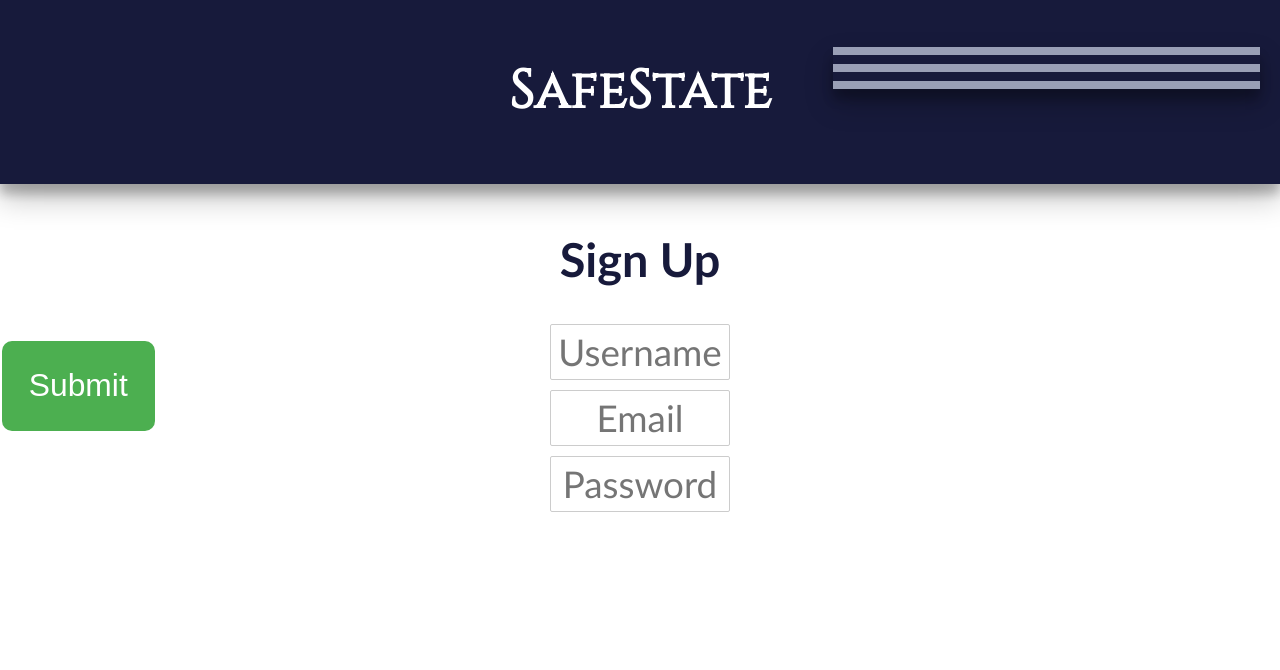
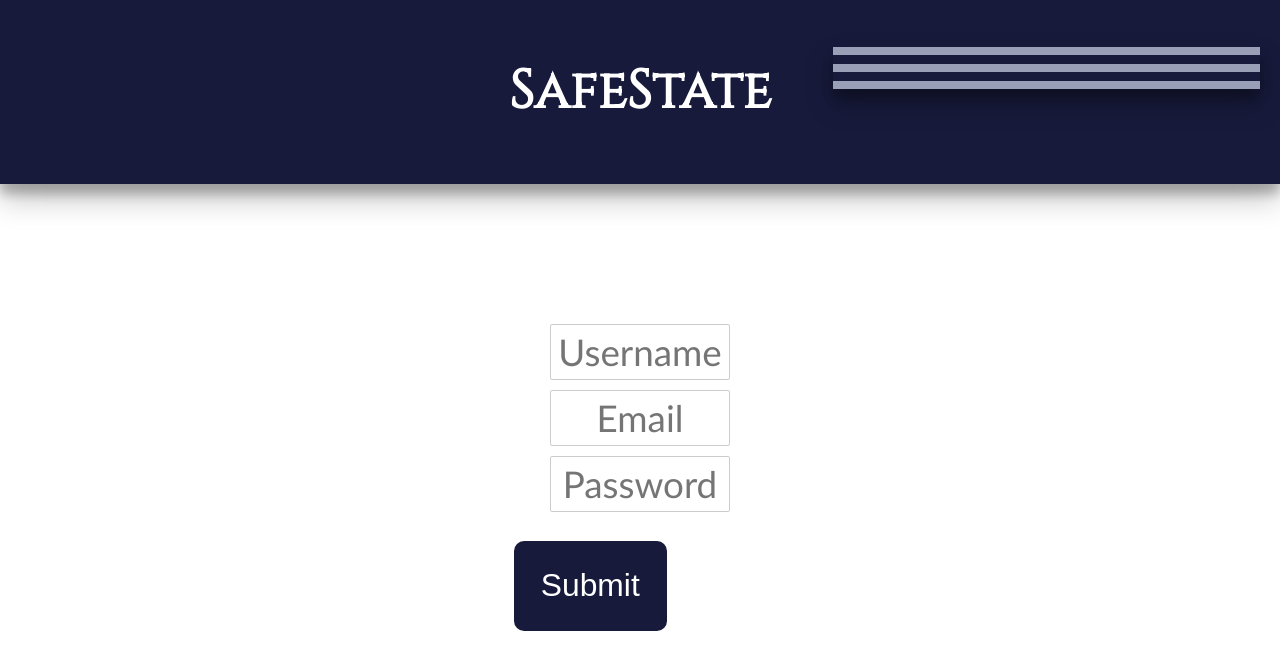
Before and after one commit to iamtor9/solid-computing-machine, a React (Create React App) app in the folder client/: page /signup in a window 1280 px wide. Shown: the top 670 px of the page. Built offline with nearby package versions, Linux system fonts and the light colour scheme.

Commit message:
fixed signup button

```diff
--- a/client/src/components/Form/index.js
+++ b/client/src/components/Form/index.js
@@ -43,7 +43,7 @@ class Form extends Component {
     // Notice how each input has a `value`, `name`, and `onChange` prop
     return (
       <div>
-        <h1 className="signup">Sign Up</h1>
+        <h1 className="signup">Login/Sign Up</h1>
         <form className="form">
           <input
             value={this.state.userName}
--- a/client/src/components/Form/style.css
+++ b/client/src/components/Form/style.css
@@ -22,7 +22,7 @@
 }
 
 .btn {
-    background-color: #4caf50;
+    background-color: #171a3b;
     border: none;
     border-radius: 10px;
     color: white;
@@ -32,15 +32,18 @@
     font-size: calc(15px + 14 * (100vw - 320px) / 800);
     margin: 4px 2px;
     cursor: pointer;
+    position: relative;
+    top: 25vh;
+    left: 40vw;
 }
 
 .btn:hover {
-    background-color: #7bdd7e;
+    background-color: #343863;
     transition-duration: 0.4s;
 }
 
 .btn:active {
-    background-color: #488d4a;
+    background-color: #171a3b;
     transition-duration: 0.4s;
 }
 
@@ -49,7 +52,7 @@
     position: relative;
     font-family: 'Trebuchet MS', 'Lucida Sans Unicode', 'Lucida Grande', 'Lucida Sans', Arial, sans-serif;
     text-align: center;
-    color: #171a3b;
+    color: #ffffff;
     font-weight: 900;
     font-size: calc(30px + 14 * (100vw - 320px) / 800);
 }
```
